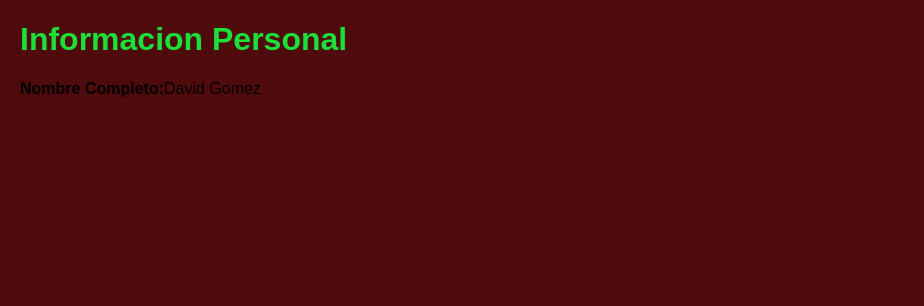
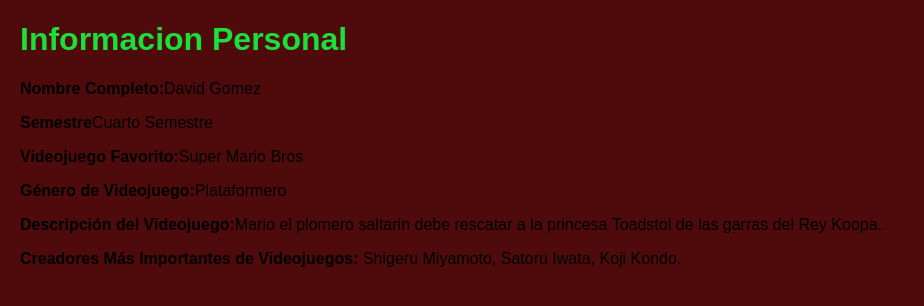
Before and after one commit to SuperDbross/DAVID, a plain HTML site: page index.html in a window 1280 px wide. Shown: the whole page, without its empty margins (0-924 px from the left). Drawn offline with Linux system fonts and the light colour scheme.

Commit message:
Agregar Nuevos Datos

```diff
--- a/index.html
+++ b/index.html
@@ -22,5 +22,10 @@
 <body>
     <h1>Informacion Personal</h1>
     <p><b>Nombre Completo:</b>David Gomez</p>
+    <p><b>Semestre</b>Cuarto Semestre</p>
+    <p><strong>Videojuego Favorito:</strong>Super Mario Bros</p>
+    <p><strong>Género de Videojuego:</strong>Plataformero</p>
+    <p><strong>Descripción del Videojuego:</strong>Mario el plomero saltarin debe rescatar a la princesa Toadstol de las garras del Rey Koopa.</p>
+    <p><strong>Creadores Más Importantes de Videojuegos:</strong> Shigeru Miyamoto, Satoru Iwata, Koji Kondo.</p>
 </body>
 </html>
```
